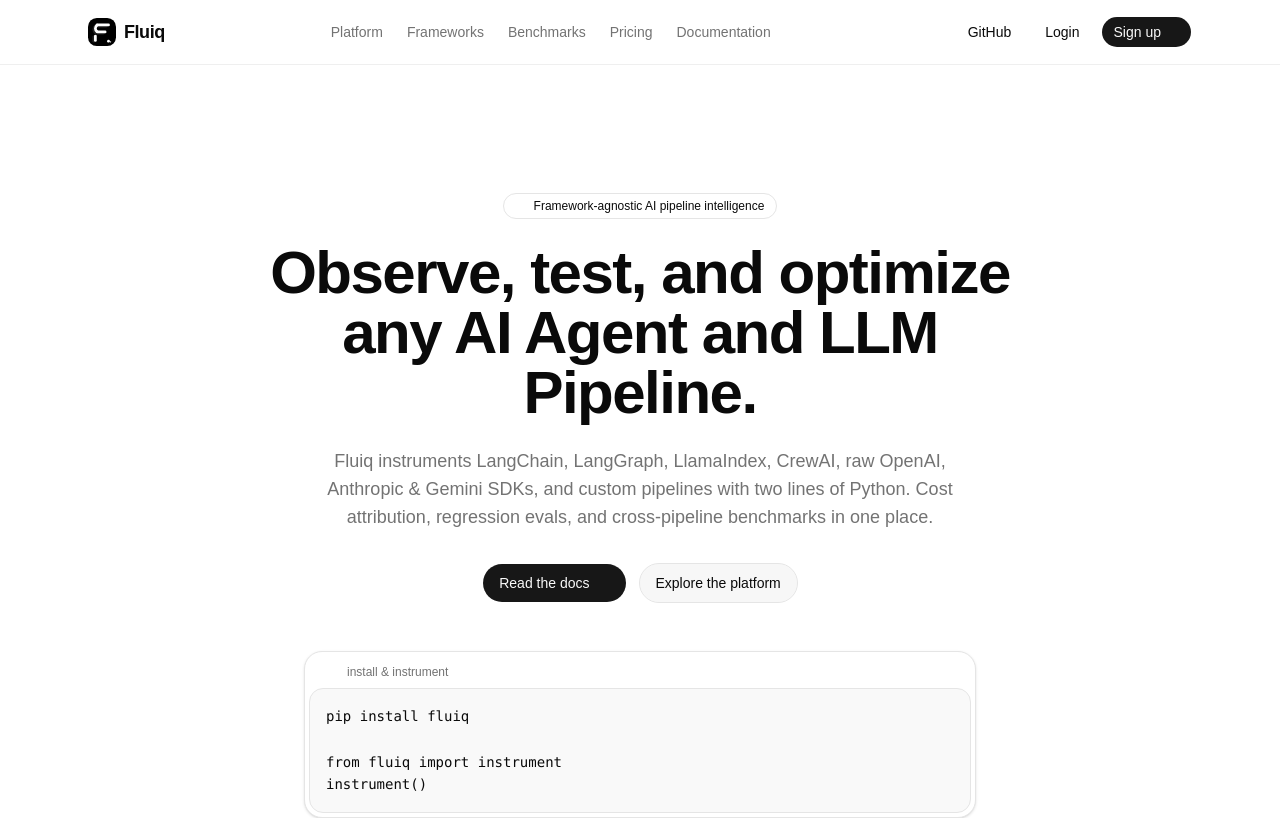
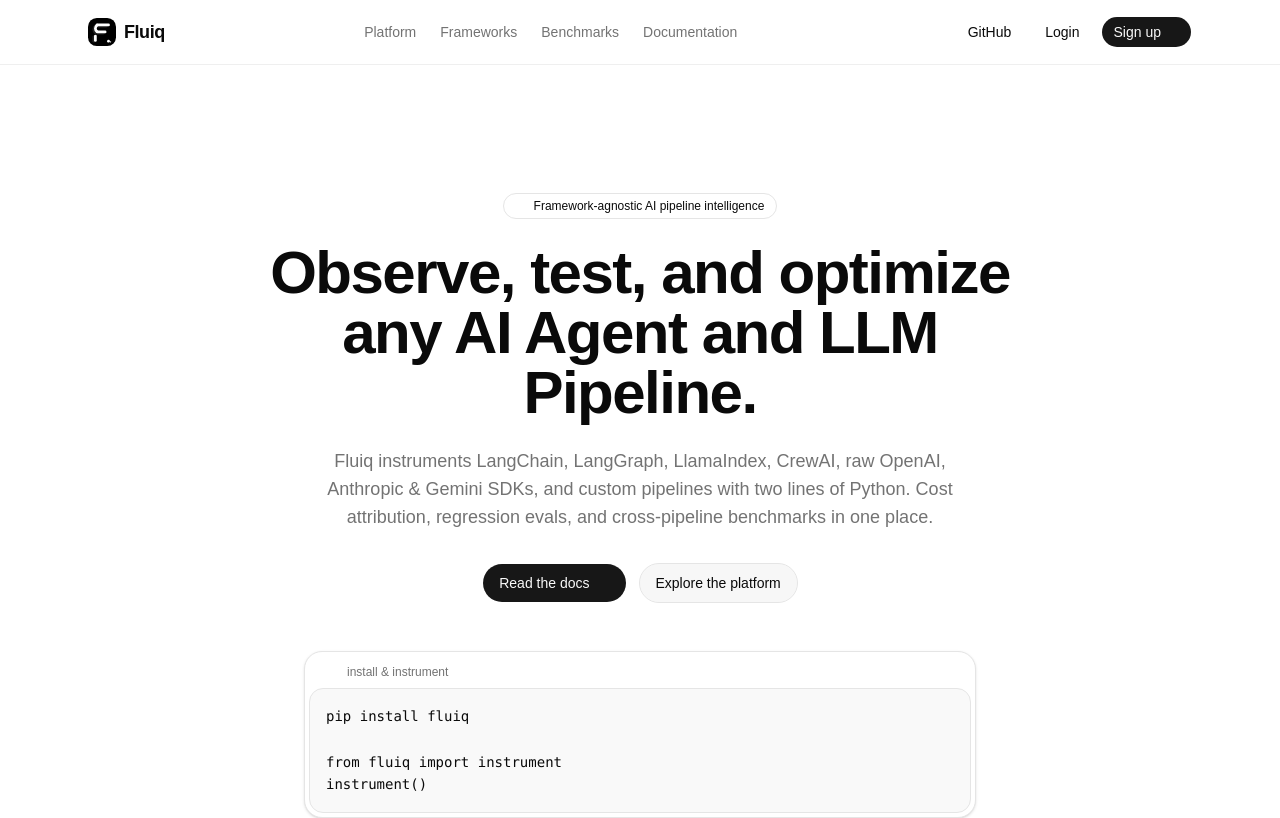
Before and after one commit to fluiq-AI/fluiq-frontend, a React (Vite) app: page / in a window 1280 px wide. Shown: the top 818 px of the page. Built offline with nearby package versions, Linux system fonts and the light colour scheme; no server answers; some icons are missing.

Commit message:
basic site

```diff
--- a/src/pages/documentation.tsx
+++ b/src/pages/documentation.tsx
@@ -1151,7 +1151,7 @@
           </Link>
           <nav className="hidden items-center gap-6 text-sm text-muted-foreground md:flex">
             <Link to="/" className="hover:text-foreground">Platform</Link>
-            <Link to="/pricing" className="hover:text-foreground">Pricing</Link>
+            {/*<Link to="/pricing" className="hover:text-foreground">Pricing</Link>*/}
             <Link to="/documentation" className="text-foreground">Documentation</Link>
           </nav>
           <div className="flex items-center gap-2">
--- a/src/pages/home.tsx
+++ b/src/pages/home.tsx
@@ -109,7 +109,7 @@
             <a href="#pillars" className="hover:text-foreground">Platform</a>
             <a href="#frameworks" className="hover:text-foreground">Frameworks</a>
             <a href="#benchmarks" className="hover:text-foreground">Benchmarks</a>
-            <Link to="/pricing" className="hover:text-foreground">Pricing</Link>
+            {/*<Link to="/pricing" className="hover:text-foreground">Pricing</Link>*/}
             <Link to="/documentation" className="hover:text-foreground">Documentation</Link>
           </nav>
           <div className="flex items-center gap-2">
```
Also changed, not shown: firebase.json (added), 1 other file (tests, documents, lock files or other folders).
